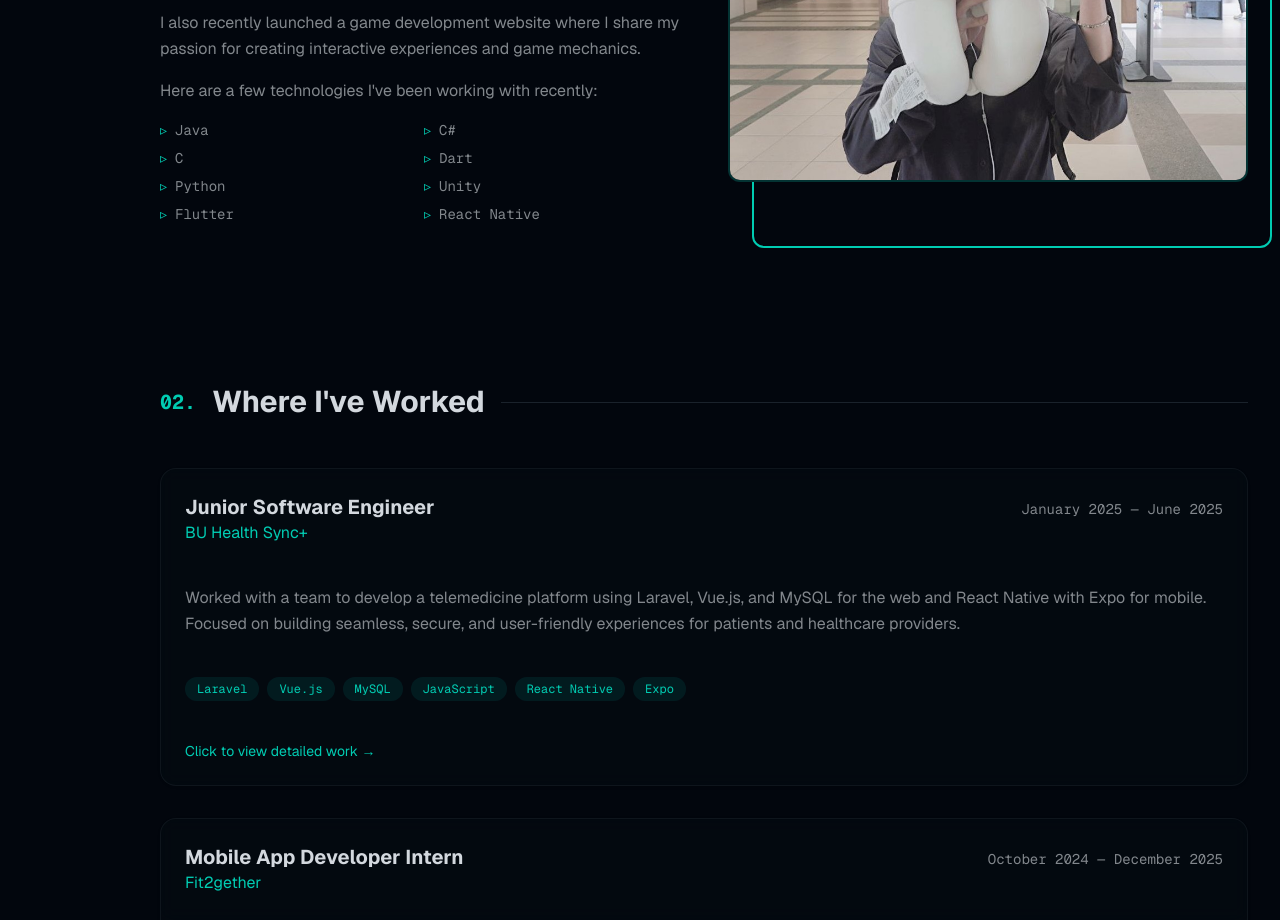
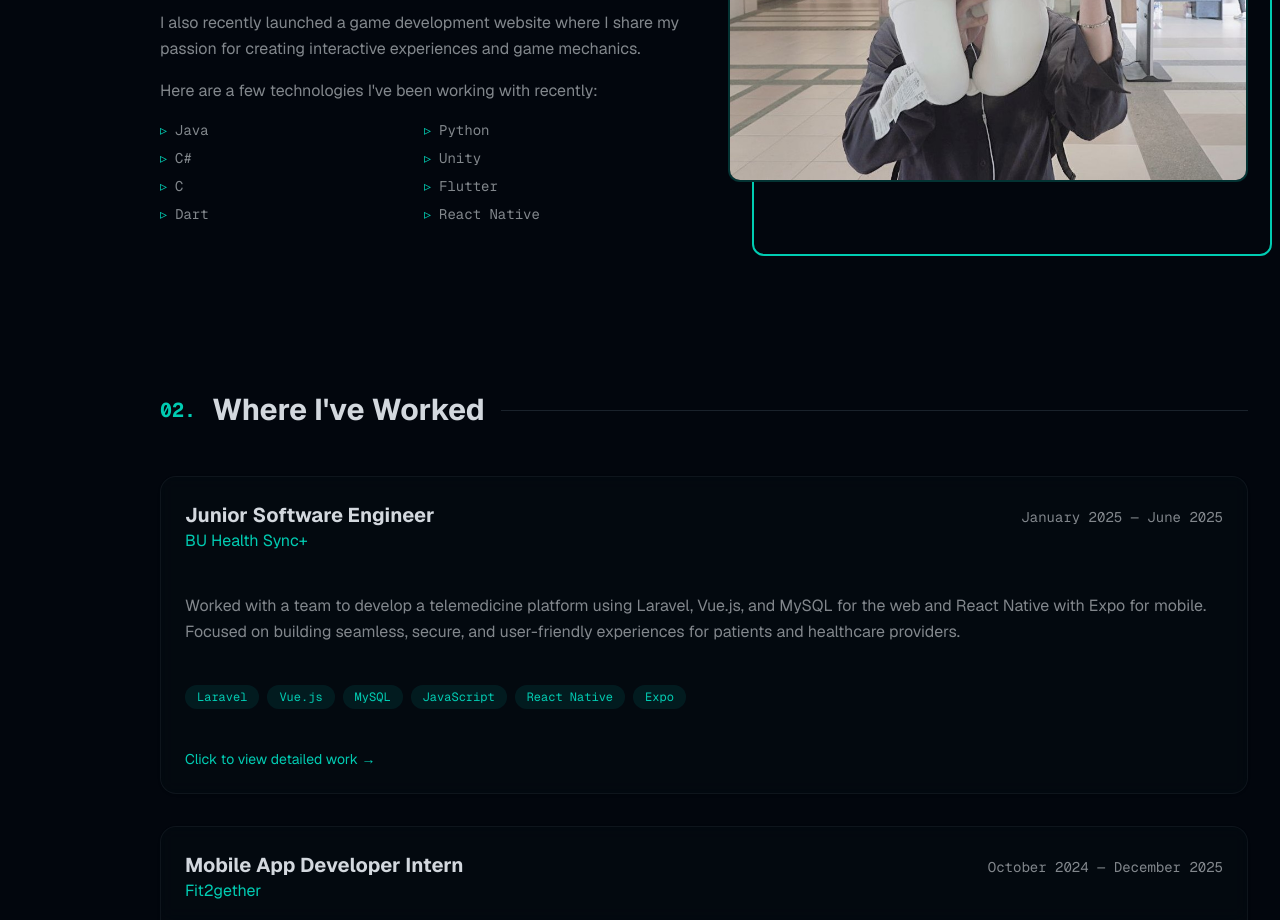
Before and after one commit to KennMujar/portfolio-site, a Next.js app: page / in a window 1280 px wide. Shown: the part 1220-2140 px from the top of the page. Built offline with nearby package versions, Linux system fonts and the light colour scheme.

Commit message:
Initial commit

```diff
--- a/components/about.tsx
+++ b/components/about.tsx
@@ -31,7 +31,7 @@ export function About() {
           <p className="leading-relaxed">
             Here are a few technologies I've been working with recently:
           </p>
-          <ul className="grid grid-cols-2 gap-2 font-mono text-sm">
+          <ul className="columns-2 gap-2 font-mono text-sm">
             {[
               "Java",
               "C#",
@@ -42,7 +42,7 @@ export function About() {
               "Flutter",
               "React Native",
             ].map((tech) => (
-              <li key={tech} className="flex items-center">
+              <li key={tech} className="flex items-center mb-2">
                 <span className="mr-2 text-primary">▹</span>
                 {tech}
               </li>
```
